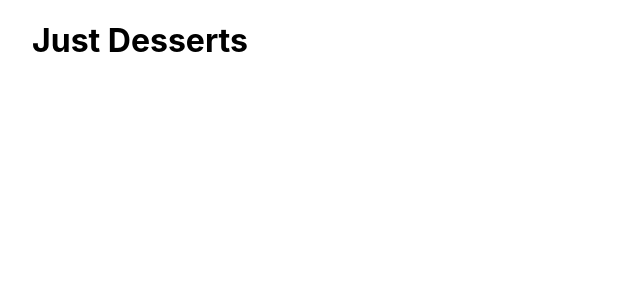
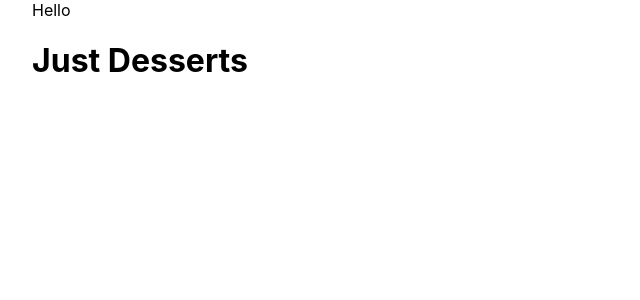
Before and after one commit to juliwithoutthee/justdessertsFE, a Next.js app: page / in a window 1280 px wide. Shown: the top 300 px of the page, without its empty margins (0-640 px from the left). Built offline with nearby package versions, Linux system fonts and the light colour scheme.

Commit message:
Adds text to check Navbar component

```diff
--- a/components/Navbar.tsx
+++ b/components/Navbar.tsx
@@ -3,4 +3,7 @@ import React, { useState } from "react";
 
 export default function Navbar() {
 
+    return <>
+    <nav>Hello</nav>
+    </>
 }
```
